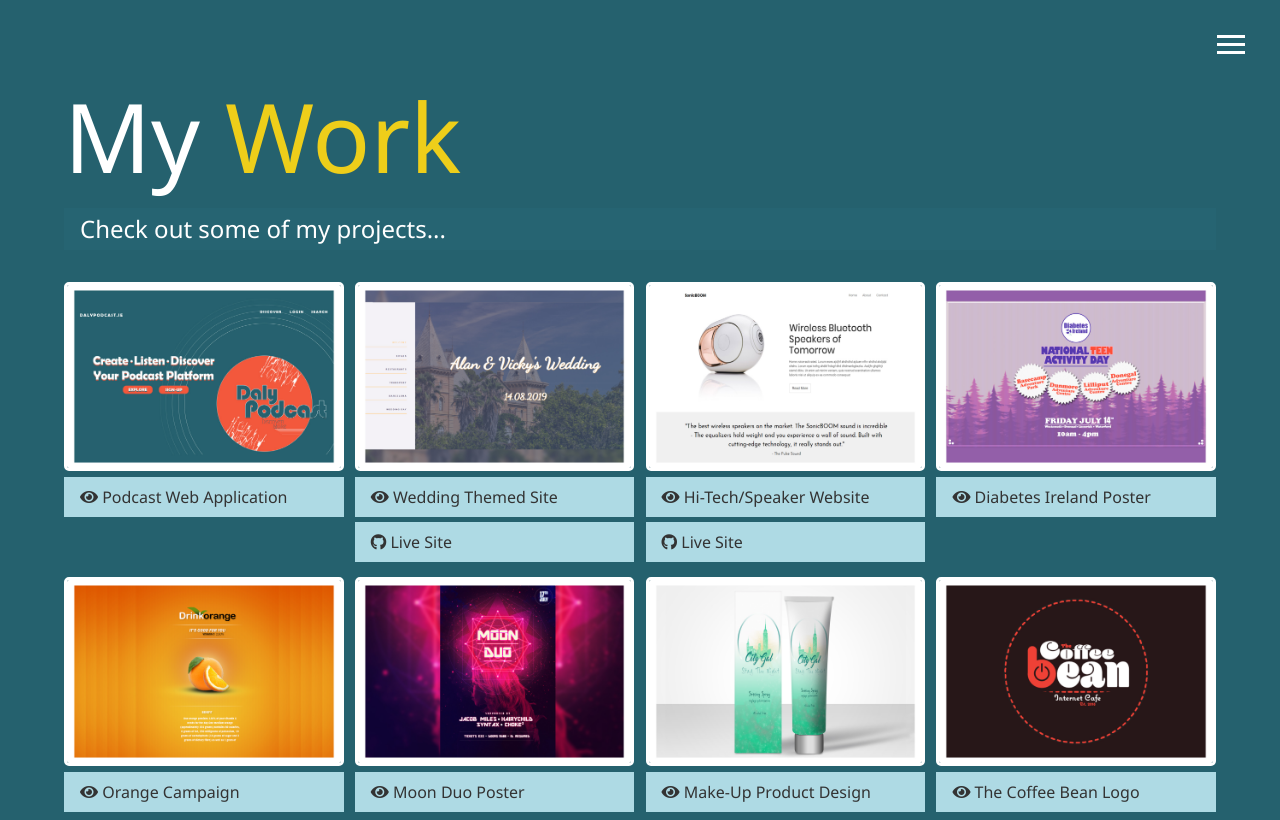
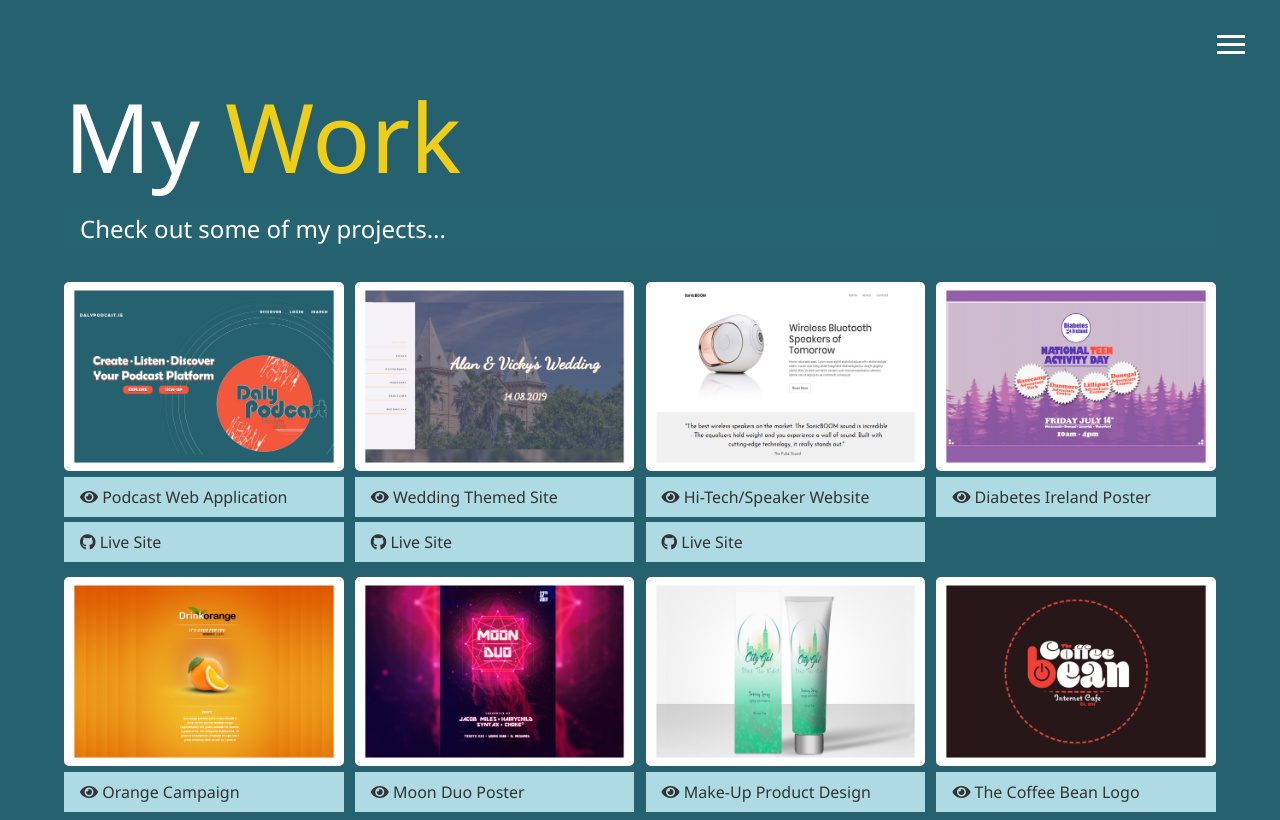
Before and after one commit to rossdalyNCI/Portfolio, a website: page dist/work.html in a window 1280 px wide. Shown: the top 820 px of the page. Drawn offline with Linux system fonts and the light colour scheme.

Commit message:
added Podcast Live Site

```diff
--- a/dist/work.html
+++ b/dist/work.html
@@ -67,9 +67,9 @@
              <a href="#" class="btn-light">
                  <i class="fas fa-eye"></i> Podcast Web Application
              </a>
-             <!--<a href="#" class="btn-dark">
-                    <i class="fab fa-github"></i> Github
-                </a>-->
+             <a href="https://rossdalynci.github.io/Daly_Podcast_Static/" class="btn-light">
+                    <i class="fab fa-github"></i> Live Site
+                </a>
          </div>
 
          <div class="item">
```
